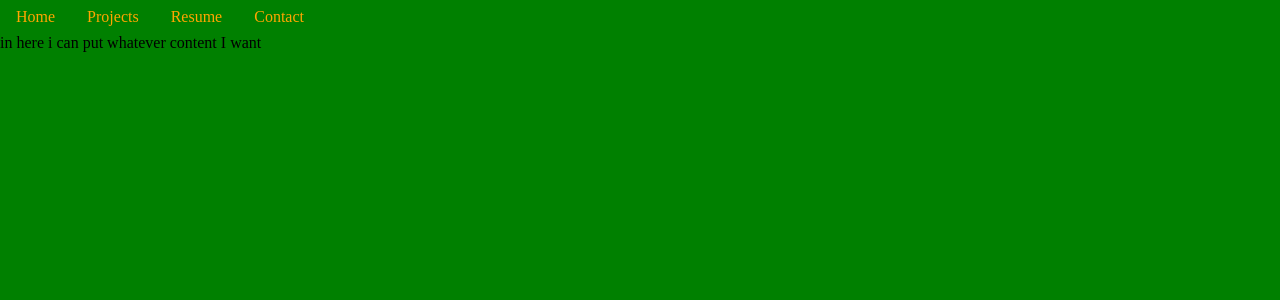
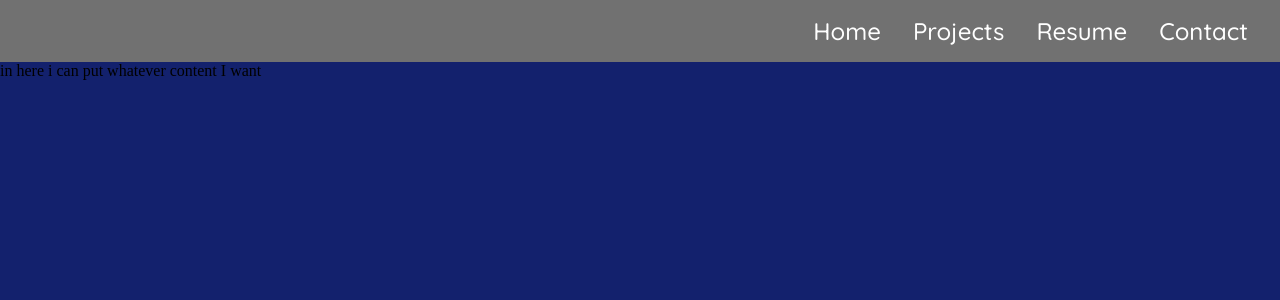
Before and after one commit to Husayn-Esmail/Portfolio-Site-Project-Codecademy, a Python web app: template portfolio-site/templates/test.html in a window 1280 px wide. Shown: the top 300 px of the page. Run offline with Jinja, Linux system fonts and the light colour scheme; the template is opened without the code that fills it, so the values that code supplies are empty.

Commit message:
wrote comments and styled primary nav bar

```diff
--- a/portfolio-site/static/css/style.css
+++ b/portfolio-site/static/css/style.css
@@ -1,4 +1,6 @@
 /* Reset CSS */
+@import url('https://fonts.googleapis.com/css2?family=Quicksand:wght@300;400;500;600;700&display=swap');
+
 * {
     box-sizing: border-box;
     margin: 0;
@@ -7,14 +9,20 @@
 }
 
 body {
-    background-color: green;
+    background-color: #13216D;
+}
+#primary {
+    display: flex;
+    width:100vw;
+    background-color:#717171;
+    justify-content: end;
+    padding: 1rem 0;
 }
 
 #primary > ul {
     display: inline-flex;
-    width: 100vw;
     list-style: none;
-    padding: 0.5rem 0;
+    margin-right: 1rem;
 }
 
 #primary > ul > li {
@@ -22,8 +30,11 @@ body {
 }
 
 #primary > ul > li > a {
+    font-family: 'Quicksand';
+    font-size: 1.5rem;
+    font-weight: 500;
     text-decoration: none;
-    color: orange;
+    color: white;
 }
 
 .hero-img {
--- a/portfolio-site/templates/index.html
+++ b/portfolio-site/templates/index.html
@@ -6,6 +6,7 @@
 {% endblock %}
 {% block content %}
 <section id="Home">
+    <h1 class="hero-head">Husayn Esmail</h1>
     <img class="hero-img" src="{{ url_for('static', filename='img/hero/IMG_6723.jpg') }}">
 </section>
 <section>
```
Also changed, not shown: portfolio-site/static/js/carousel.js (+7 -6 lines).
